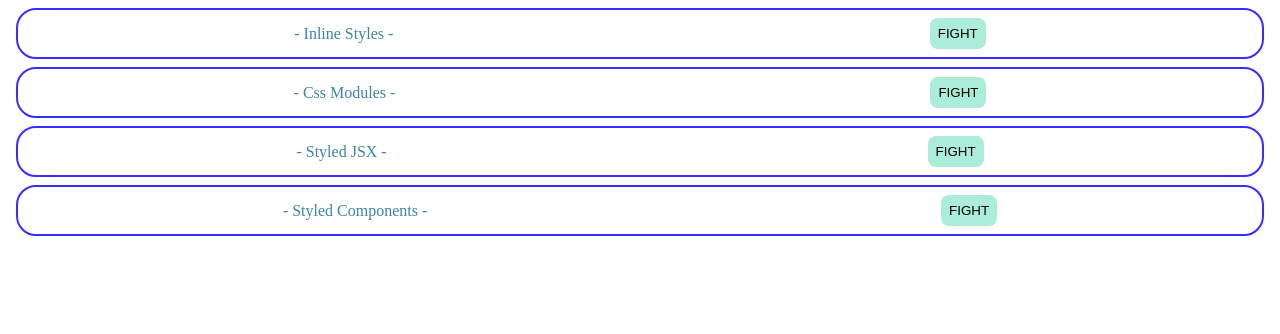
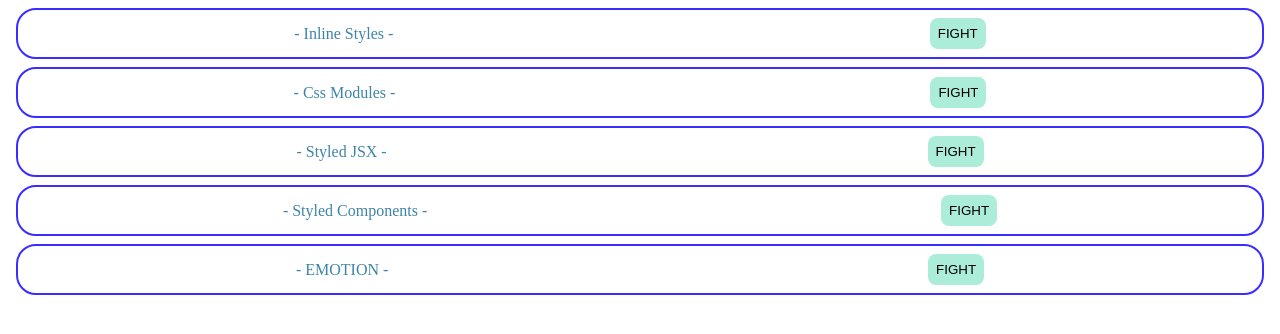
Before and after one commit to youhei-0009/react-test3, a React (Vite) app: page / in a window 1280 px wide. Shown: the top 334 px of the page. Built offline with nearby package versions, Linux system fonts and the light colour scheme.

Commit message:
emotion react and styled

```diff
--- a/package.json
+++ b/package.json
@@ -14,6 +14,8 @@
     "react-dom": "^18.3.1"
   },
   "devDependencies": {
+    "@emotion/react": "^11.11.4",
+    "@emotion/styled": "^11.11.5",
     "@types/react": "^18.3.2",
     "@types/react-dom": "^18.3.0",
     "@vitejs/plugin-react": "^4.2.1",
--- a/src/App.jsx
+++ b/src/App.jsx
@@ -1,4 +1,5 @@
 import { CssModules } from './components/CssModules';
+import { Emotion } from './components/Emotion';
 import { InlineStyle } from './components/InlineStyle';
 import { StyledComponents } from './components/StyledComponents';
 import { StyledJsx } from './components/StyledJsx';
@@ -11,6 +12,7 @@
             <CssModules />
             <StyledJsx />
             <StyledComponents />
+            <Emotion />
         </div>
     );
 };
--- /dev/null
+++ b/src/components/Emotion.jsx
@@ -0,0 +1,40 @@
+/** @jsxRuntime classic */
+/** @jsx jsx */
+import { jsx, css } from "@emotion/react";
+import styled from "@emotion/styled";
+
+export const Emotion = () => {
+    const containerStyle = css`
+    border: solid 2px #392eff;
+    border-radius: 20px;
+    padding: 8px;
+    margin: 8px;
+    display: flex;
+    justify-content: space-around;
+    align-items: center;
+    `;
+    const titleStyle = css({
+        margin: 0,
+        padding: 0,
+        color: "#3d84a8",
+    });
+    return (
+        <div css={containerStyle}>
+            <p css={titleStyle}>- EMOTION -</p>
+            <SButton >FIGHT</SButton>
+        </div>
+    );
+};
+
+const SButton = styled.button`
+    background-color: #abedd8;
+    border: none;
+    padding: 8px;
+    border-radius: 8px;
+    border-radius: 8px;
+    &:hover {
+        background-color: #46cdcf;
+        color: #fff;
+        cursor: pointer;
+    }
+`;
```
Also changed, not shown: 1 other file (tests, documents, lock files or other folders).
